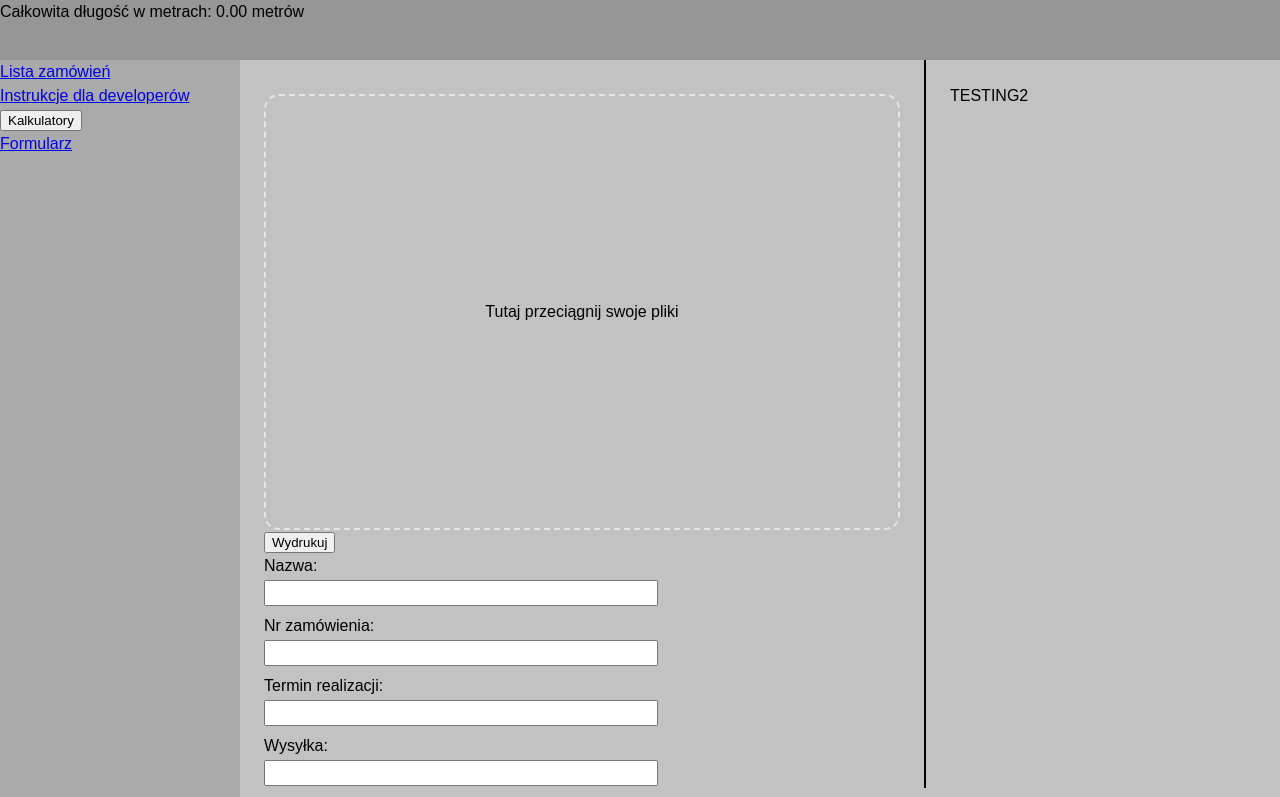
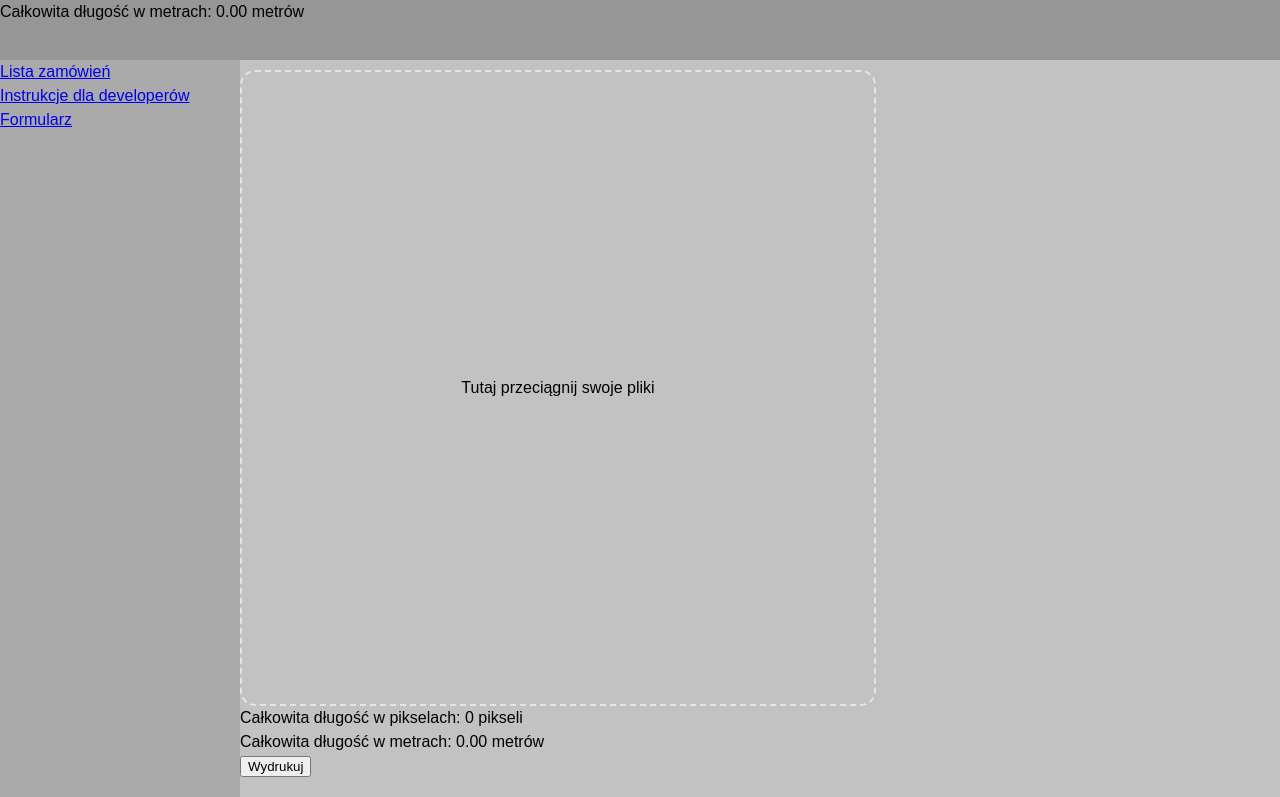
Before and after one commit to marlenawojtczak/ERP-system, a React (Vite) app in the folder frontend/: page /form in a window 1280 px wide. Shown: the top 797 px of the page. Built offline with nearby package versions, Linux system fonts and the light colour scheme.

Commit message:
in progress

```diff
--- a/frontend/package.json
+++ b/frontend/package.json
@@ -10,12 +10,14 @@
     "preview": "vite preview"
   },
   "dependencies": {
+    "@heroicons/react": "^2.0.18",
     "@redux-devtools/extension": "^3.2.5",
     "@reduxjs/toolkit": "^1.9.5",
     "axios": "^1.4.0",
     "date-fns": "^2.30.0",
     "jwt-decode": "^3.1.2",
     "nanoid": "^4.0.2",
+    "next-images": "^1.8.5",
     "react": "^18.2.0",
     "react-bootstrap": "^2.9.1",
     "react-dom": "^18.2.0",
--- a/frontend/src/features/form/components/DropBox.jsx
+++ b/frontend/src/features/form/components/DropBox.jsx
@@ -1,7 +1,5 @@
 import React, { useCallback, useState, useEffect } from "react";
 import { useDropzone } from "react-dropzone";
-import { useDispatch, useSelector } from "react-redux";
-import { setTotalLength } from "../../redux/actions";
 import {
   Form,
   DropBoxStyled,
@@ -15,17 +13,11 @@ import {
   DropBoxInfo,
 } from "./DropBox.styled";
 
-export const DropBox = ({
-  localTotalLength: propLocalTotalLength,
-  setLocalTotalLength,
-}) => {
+export const DropBox = () => {
   const [files, setFiles] = useState([]);
   const [rejected, setRejected] = useState([]);
+  const [totalLength, setTotalLength] = useState(0);
   const [imageInfo, setImageInfo] = useState({});
-  // const [localTotalLength, setLocalTotalLength] = useState(0);
-
-  const dispatch = useDispatch();
-  const totalLength = useSelector((state) => state.totalLength);
 
   const onDrop = useCallback(
     (acceptedFiles, rejectedFiles) => {
@@ -42,7 +34,7 @@ export const DropBox = ({
             imageElement.onload = () => {
               const length = imageElement.height;
               const copies = "1";
-
+              setTotalLength((prevLength) => prevLength + length);
               setImageInfo((prevImageInfo) => ({
                 ...prevImageInfo,
                 [file.name]: { length: length, copies: copies },
@@ -85,8 +77,6 @@ export const DropBox = ({
     });
   };
 
-  let totalLengthTimesCopies = 0;
-
   useEffect(() => {
     const totalLengthTimesCopies = Object.values(imageInfo).reduce(
       (total, obj) => {
@@ -96,10 +86,8 @@ export const DropBox = ({
       },
       0
     );
-
-    setLocalTotalLength(totalLengthTimesCopies);
-    dispatch(setTotalLength(totalLengthTimesCopies));
-  }, [dispatch, imageInfo]);
+    setTotalLength(totalLengthTimesCopies);
+  }, [imageInfo]);
 
   const handleChange = (event, fileName) => {
     setImageInfo((prevImageInfo) => ({
@@ -122,8 +110,6 @@ export const DropBox = ({
     });
     return nbInMeters;
   };
-
-  console.log("totallength", totalLength);
 
   return (
     <Form>
@@ -161,6 +147,8 @@ export const DropBox = ({
           ))}
         </DropBoxList>
       </DropBoxStyled>
+      <p>Całkowita długość w pikselach: {totalLength} pikseli</p>
+      <p>Całkowita długość w metrach: {formatPxToMb(totalLength)} metrów</p>
       <PrintBtn type="button" onClick={handlePrint}>
         Wydrukuj
       </PrintBtn>
--- a/frontend/src/features/form/components/DropBox.styled.tsx
+++ b/frontend/src/features/form/components/DropBox.styled.tsx
@@ -12,7 +12,7 @@ export const DropBoxStyled = styled.div`
   margin-top: 10px;
   border: 2px dashed rgb(229, 229, 229);
   border-radius: 15px;
-  height: 400px;
+  height: 600px;
   width: 600px;
   display: flex;
   align-items: center;
--- a/frontend/src/layouts/SideBar.tsx
+++ b/frontend/src/layouts/SideBar.tsx
@@ -14,7 +14,6 @@ export const SideBar = () => {
             <Link to="/example">Instrukcje dla developerów</Link>
           </li>
           <li>
-            <Calculators />
             <Link to="/form">Formularz</Link>
           </li>
         </ul>
--- a/frontend/src/pages/Form.tsx
+++ b/frontend/src/pages/Form.tsx
@@ -1,10 +1,10 @@
-import { FormComponent } from "../features/form/FormComponent";
+import { DropBox } from "../features/form/components/DropBox";
 
 const Form = () => {
   return (
     <>
       <div>
-        <FormComponent></FormComponent>
+        <DropBox />
       </div>
     </>
   );
```
